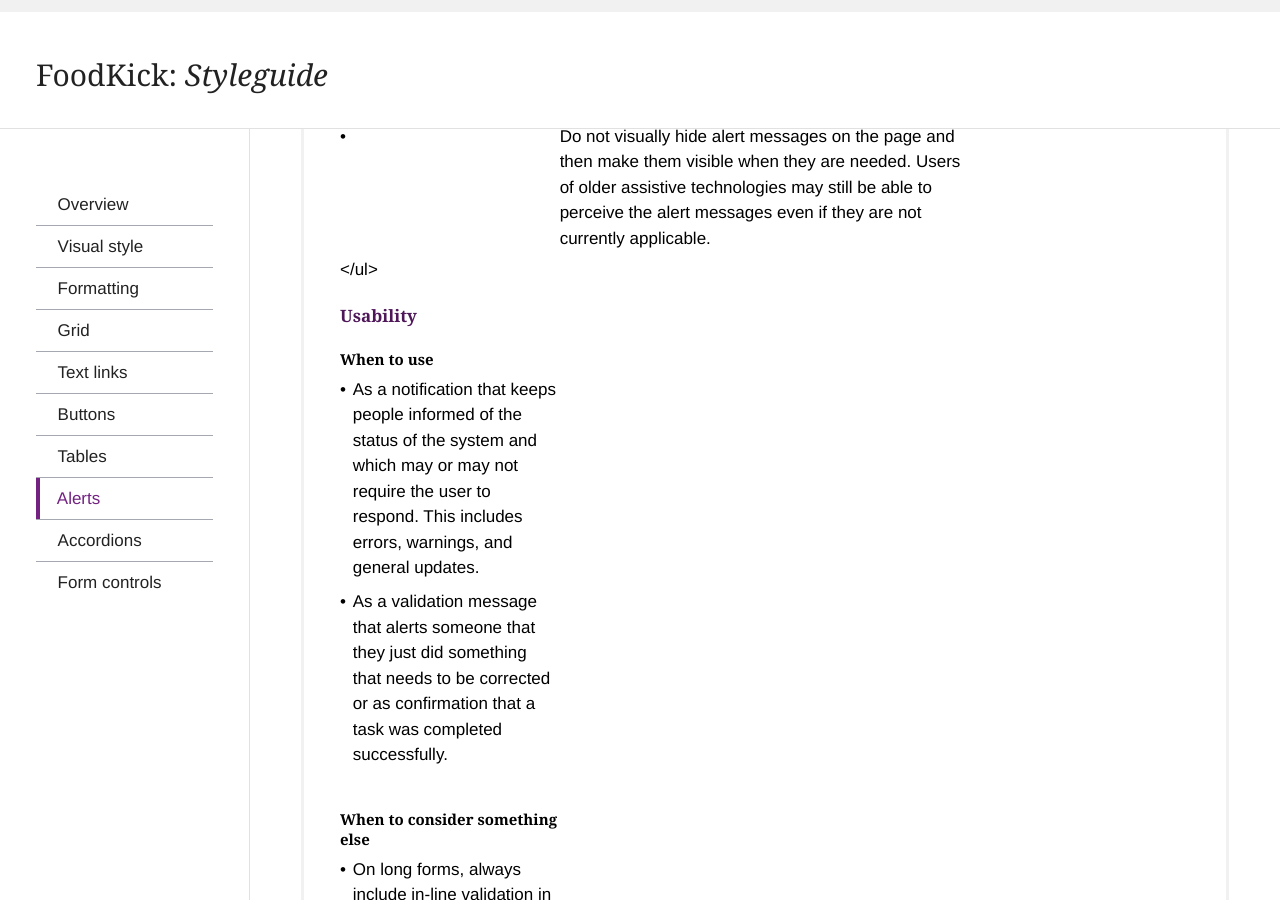
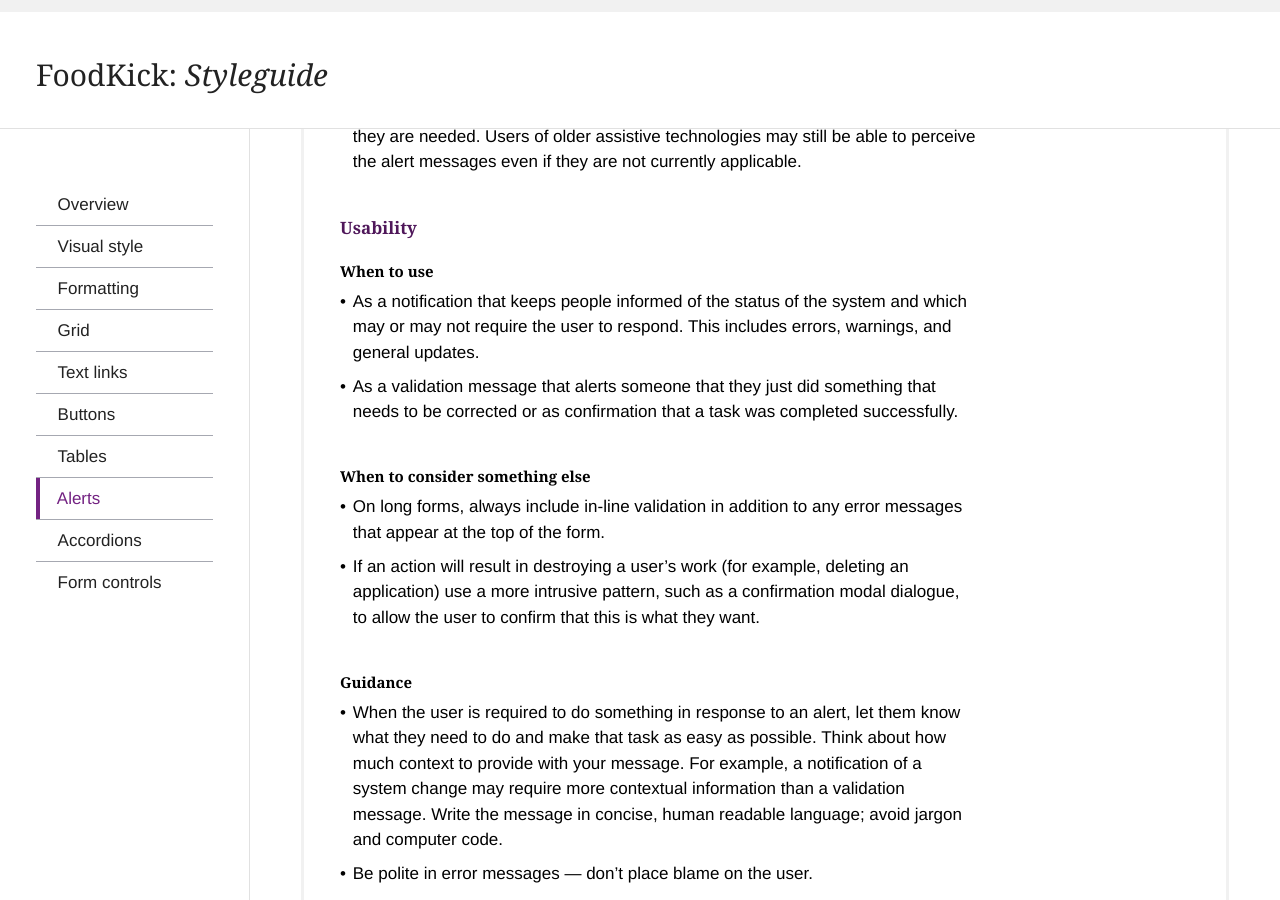
Before and after one commit to foodkick/foodkick.github.io, a Jekyll site: the page built from _components/alerts.md, in a window 1280 px wide and 900 px high, scrolled down 448 px. Built offline with Jekyll 4.4.1, drawn with Linux system fonts in a browser that asks for light colours; Markdown is read by kramdown in place of the engine named in the settings.

```diff
--- a/_components/alerts.md
+++ b/_components/alerts.md
@@ -14,7 +14,7 @@ lead: Alerts keep users informed of important and sometimes time-sensitive chang
   <div id="collapsible-0" aria-hidden="false" class="usa-accordion-content">
     <h4 class="usa-heading">Accessibility</h4>
     <ul class="usa-content-list">
-      <li>Use the ARIA <code>role="alert"</code> to inform assistive technologies of a time-sensitive and important message that is not interactive. If the message is interactive, use the <code>alertdialog</code> role instead.
+      <li>Use the ARIA <code>role="alert"</code> to inform assistive technologies of a time-sensitive and important message that is not interactive. If the message is interactive, use the <code>alertdialog</code> role instead.</li>
       <li>Do not visually hide alert messages on the page and then make them visible when they are needed. Users of older assistive technologies may still be able to perceive the alert messages even if they are not currently applicable.</li>
     </ul>
 
```
